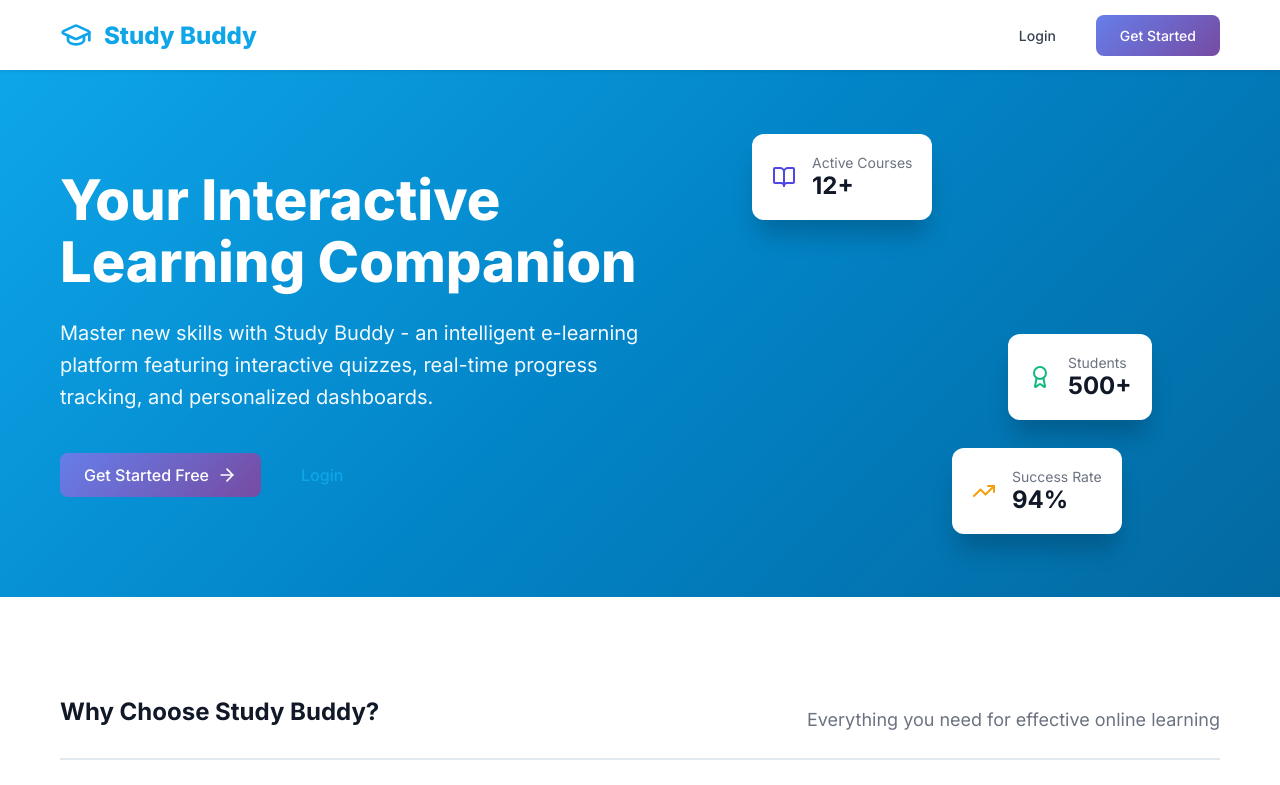
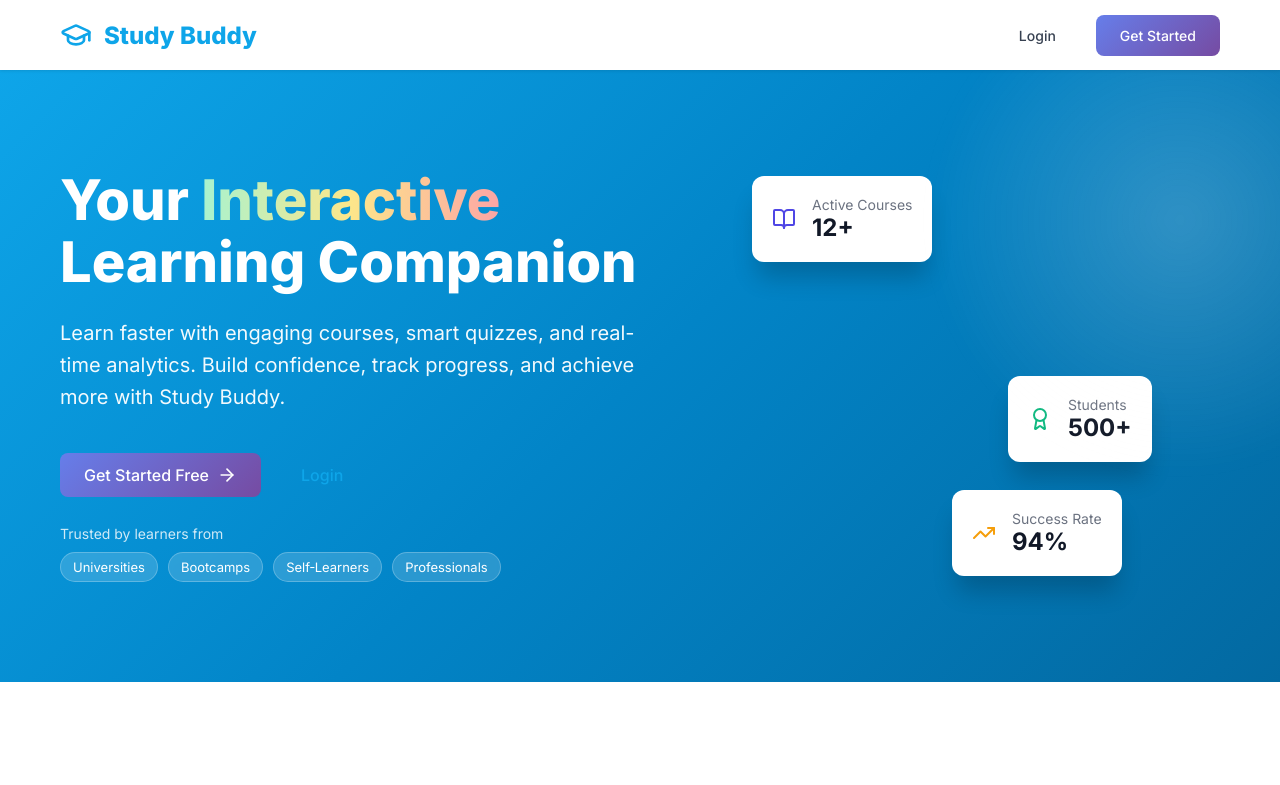
Before and after one commit to Dave1604/study-buddy-platform, a React (Create React App) app in the folder client/: page / in a window 1280 px wide. Shown: the top 785 px of the page. Built offline with nearby package versions, Linux system fonts and the light colour scheme; no server answers.

Commit message:
Landing page refresh: gradient-highlight hero, trust logos, subtle animated orbs

```diff
--- a/client/src/pages/Home.css
+++ b/client/src/pages/Home.css
@@ -64,23 +64,57 @@
   animation: float 3s ease-in-out infinite;
 }
 
-.card-1 {
-  top: 0;
-  left: 0;
-  animation-delay: 0s;
+.hero-section::after {
+  content: '';
+  position: absolute;
+  width: 600px;
+  height: 600px;
+  right: -200px;
+  top: -150px;
+  background: radial-gradient(circle at center, rgba(255,255,255,0.18), transparent 60%);
+  filter: blur(10px);
 }
 
-.card-2 {
-  top: 50%;
-  right: 0;
-  animation-delay: 1s;
+.hero-gradient {
+  background: linear-gradient(90deg, #A7F3D0 0%, #FDE68A 50%, #FCA5A5 100%);
+  -webkit-background-clip: text;
+  background-clip: text;
+  color: transparent;
 }
 
-.card-3 {
-  bottom: 0;
-  left: 50%;
-  animation-delay: 2s;
+.trust-logos {
+  margin-top: 28px;
+  display: flex;
+  flex-direction: column;
+  gap: 10px;
+  color: rgba(255,255,255,0.9);
 }
+
+.trust-logos > span {
+  font-size: 14px;
+  opacity: 0.9;
+}
+
+.logo-row {
+  display: flex;
+  gap: 10px;
+  flex-wrap: wrap;
+}
+
+.logo-pill {
+  font-size: 13px;
+  background: rgba(255,255,255,0.16);
+  border: 1px solid rgba(255,255,255,0.24);
+  color: white;
+  padding: 6px 12px;
+  border-radius: 999px;
+  backdrop-filter: blur(2px);
+}
+
+/* subtle floating animation variations */
+.card-1 { top: 0; left: 0; animation-delay: 0s; }
+.card-2 { top: 50%; right: 0; animation-delay: 0.6s; }
+.card-3 { bottom: 0; left: 50%; animation-delay: 1.2s; }
 
 @keyframes float {
   0%, 100% {
--- a/client/src/pages/Home.js
+++ b/client/src/pages/Home.js
@@ -37,11 +37,11 @@ const Home = () => {
         <div className="container">
           <div className="hero-content">
             <h1 className="hero-title">
-              Your Interactive Learning Companion
+              Your <span className="hero-gradient">Interactive</span> Learning Companion
             </h1>
             <p className="hero-subtitle">
-              Master new skills with Study Buddy - an intelligent e-learning platform
-              featuring interactive quizzes, real-time progress tracking, and personalized dashboards.
+              Learn faster with engaging courses, smart quizzes, and real-time analytics.
+              Build confidence, track progress, and achieve more with Study Buddy.
             </p>
             <div className="hero-actions">
               {isAuthenticated ? (
@@ -65,6 +65,15 @@ const Home = () => {
                   </Link>
                 </>
               )}
+            </div>
+            <div className="trust-logos">
+              <span>Trusted by learners from</span>
+              <div className="logo-row">
+                <div className="logo-pill">Universities</div>
+                <div className="logo-pill">Bootcamps</div>
+                <div className="logo-pill">Self‑Learners</div>
+                <div className="logo-pill">Professionals</div>
+              </div>
             </div>
           </div>
           <div className="hero-image">
```
